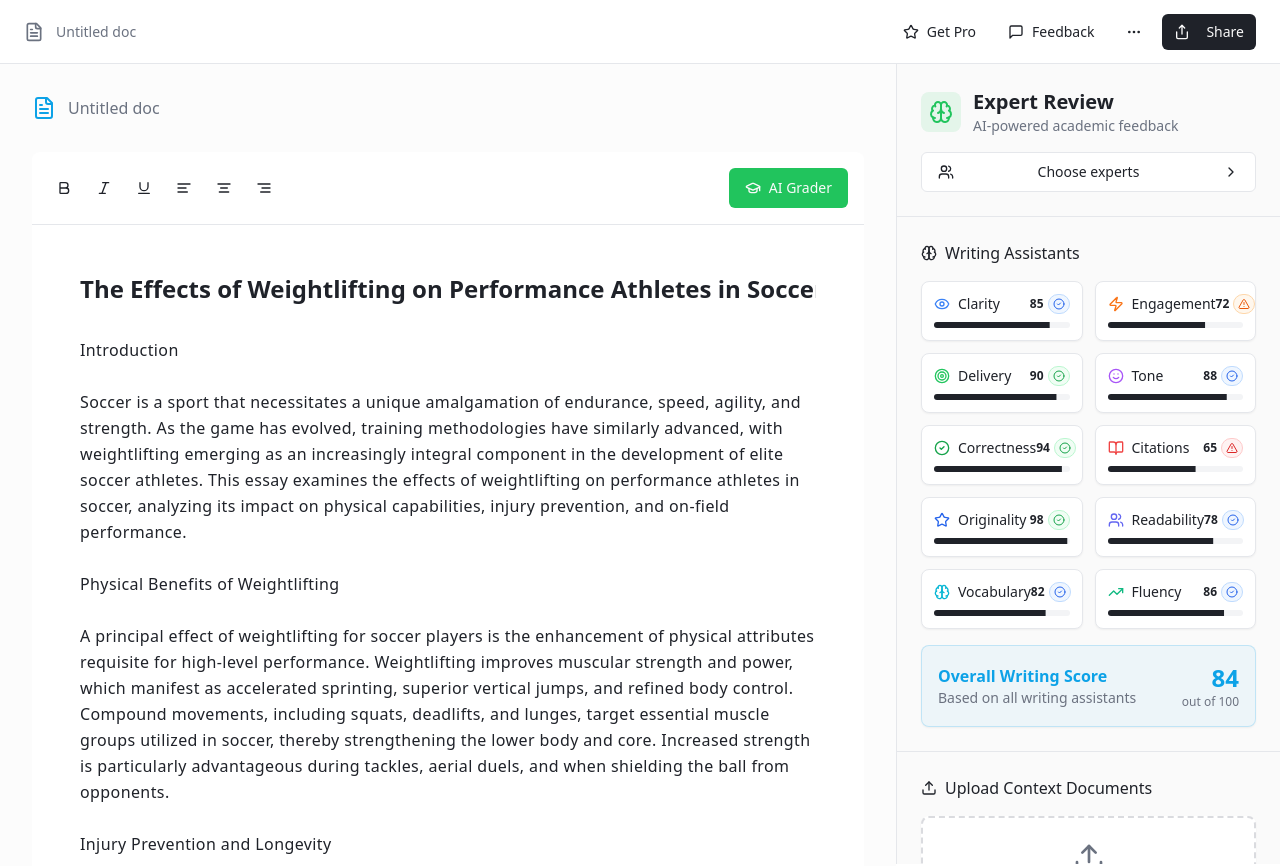
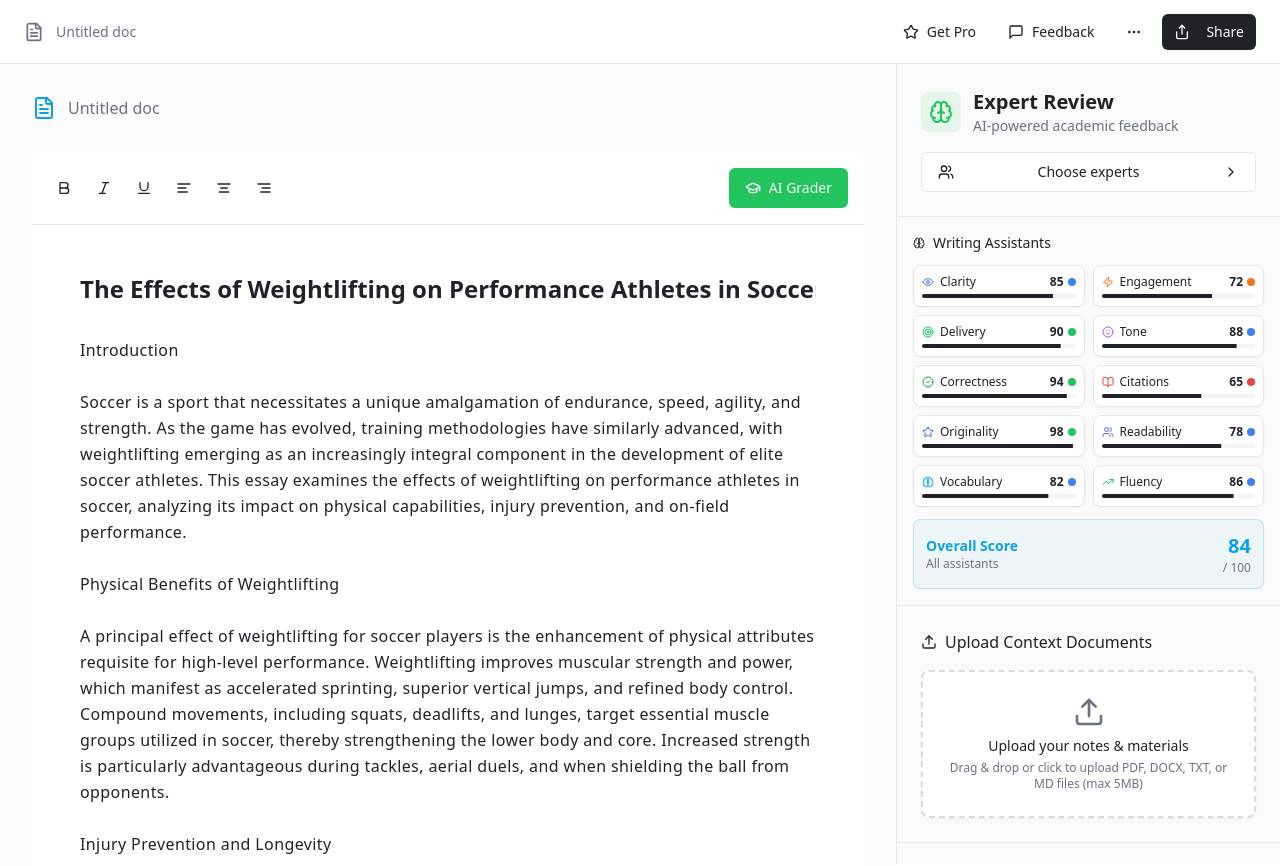
Before and after one commit to abrahamdreams/insight-writer-ai, a React (Vite) app: page / in a window 1280 px wide. Shown: the top 866 px of the page. Built offline with nearby package versions, Linux system fonts and the light colour scheme.

Commit message:
Reduce writing assistant size

```diff
--- a/src/components/WritingAgents.tsx
+++ b/src/components/WritingAgents.tsx
@@ -207,41 +207,40 @@ const WritingAgents = () => {
   };
 
   return (
-    <div className="p-6 border-b border-border">
-      <h3 className="font-medium mb-4 flex items-center gap-2">
-        <Brain className="h-4 w-4" />
+    <div className="p-4 border-b border-border">
+      <h3 className="text-sm font-medium mb-3 flex items-center gap-2">
+        <Brain className="h-3 w-3" />
         Writing Assistants
       </h3>
 
-      <div className="grid grid-cols-2 gap-3 mb-4">
+      <div className="grid grid-cols-2 gap-2 mb-3">
         {agents.map((agent) => (
           <Card
             key={agent.id}
-            className={`p-3 cursor-pointer transition-all border ${
+            className={`p-2 cursor-pointer transition-all border ${
               selectedAgent === agent.id
-                ? 'ring-2 ring-accent shadow-md'
+                ? 'ring-1 ring-accent shadow-sm'
                 : 'hover:shadow-sm'
             }`}
             onClick={() => setSelectedAgent(selectedAgent === agent.id ? null : agent.id)}
           >
-            <div className="flex items-center justify-between mb-2">
-              <div className="flex items-center gap-2">
-                <agent.icon className={`h-4 w-4 ${agent.color}`} />
-                <span className="text-sm font-medium">{agent.name}</span>
+            <div className="flex items-center justify-between mb-1">
+              <div className="flex items-center gap-1.5">
+                <agent.icon className={`h-3 w-3 ${agent.color}`} />
+                <span className="text-xs font-medium truncate">{agent.name}</span>
               </div>
               <div className="flex items-center gap-1">
                 <span className="text-xs font-semibold">{agent.score}</span>
-                <Badge
-                  variant="outline"
-                  className={`text-xs px-1 py-0 h-5 ${getStatusColor(agent.status)}`}
-                >
-                  {getStatusIcon(agent.status)}
-                </Badge>
+                <div className={`w-2 h-2 rounded-full ${
+                  agent.status === 'excellent' ? 'bg-green-500' :
+                  agent.status === 'good' ? 'bg-blue-500' :
+                  agent.status === 'needs-work' ? 'bg-orange-500' : 'bg-red-500'
+                }`} />
               </div>
             </div>
             <Progress
               value={agent.score}
-              className="h-1.5"
+              className="h-1"
             />
           </Card>
         ))}
@@ -249,40 +248,33 @@ const WritingAgents = () => {
 
       {/* Detailed View */}
       {selectedAgent && (
-        <Card className="p-4 bg-muted/30">
+        <Card className="p-3 bg-muted/30 mb-3">
           {(() => {
             const agent = agents.find(a => a.id === selectedAgent);
             if (!agent) return null;
 
             return (
               <div>
-                <div className="flex items-center justify-between mb-3">
+                <div className="flex items-center justify-between mb-2">
                   <div className="flex items-center gap-2">
-                    <agent.icon className={`h-5 w-5 ${agent.color}`} />
-                    <h4 className="font-semibold">{agent.name}</h4>
-                    <Badge
-                      variant="outline"
-                      className={`${getStatusColor(agent.status)}`}
-                    >
-                      {getStatusIcon(agent.status)}
-                      {agent.status.replace('-', ' ')}
-                    </Badge>
+                    <agent.icon className={`h-4 w-4 ${agent.color}`} />
+                    <h4 className="text-sm font-semibold">{agent.name}</h4>
                   </div>
-                  <div className="text-lg font-bold">
+                  <div className="text-sm font-bold">
                     {agent.score}/{agent.maxScore}
                   </div>
                 </div>
 
-                <p className="text-sm text-muted-foreground mb-4">
+                <p className="text-xs text-muted-foreground mb-2">
                   {agent.description}
                 </p>
 
                 <div>
-                  <h5 className="text-sm font-medium mb-2">Suggestions:</h5>
+                  <h5 className="text-xs font-medium mb-1">Top suggestions:</h5>
                   <ul className="space-y-1">
-                    {agent.suggestions.map((suggestion, index) => (
-                      <li key={index} className="text-sm text-muted-foreground flex items-start gap-2">
-                        <div className="w-1 h-1 bg-muted-foreground rounded-full mt-2 flex-shrink-0" />
+                    {agent.suggestions.slice(0, 2).map((suggestion, index) => (
+                      <li key={index} className="text-xs text-muted-foreground flex items-start gap-1">
+                        <div className="w-1 h-1 bg-muted-foreground rounded-full mt-1.5 flex-shrink-0" />
                         {suggestion}
                       </li>
                     ))}
@@ -295,17 +287,17 @@ const WritingAgents = () => {
       )}
 
       {/* Overall Score */}
-      <Card className="p-4 mt-4 bg-accent/5 border-accent/20">
+      <Card className="p-3 bg-accent/5 border-accent/20">
         <div className="flex items-center justify-between">
           <div>
-            <h4 className="font-semibold text-accent">Overall Writing Score</h4>
-            <p className="text-sm text-muted-foreground">Based on all writing assistants</p>
+            <h4 className="text-sm font-semibold text-accent">Overall Score</h4>
+            <p className="text-xs text-muted-foreground">All assistants</p>
           </div>
           <div className="text-right">
-            <div className="text-2xl font-bold text-accent">
+            <div className="text-xl font-bold text-accent">
               {Math.round(agents.reduce((sum, agent) => sum + agent.score, 0) / agents.length)}
             </div>
-            <p className="text-xs text-muted-foreground">out of 100</p>
+            <p className="text-xs text-muted-foreground">/ 100</p>
           </div>
         </div>
       </Card>
```
